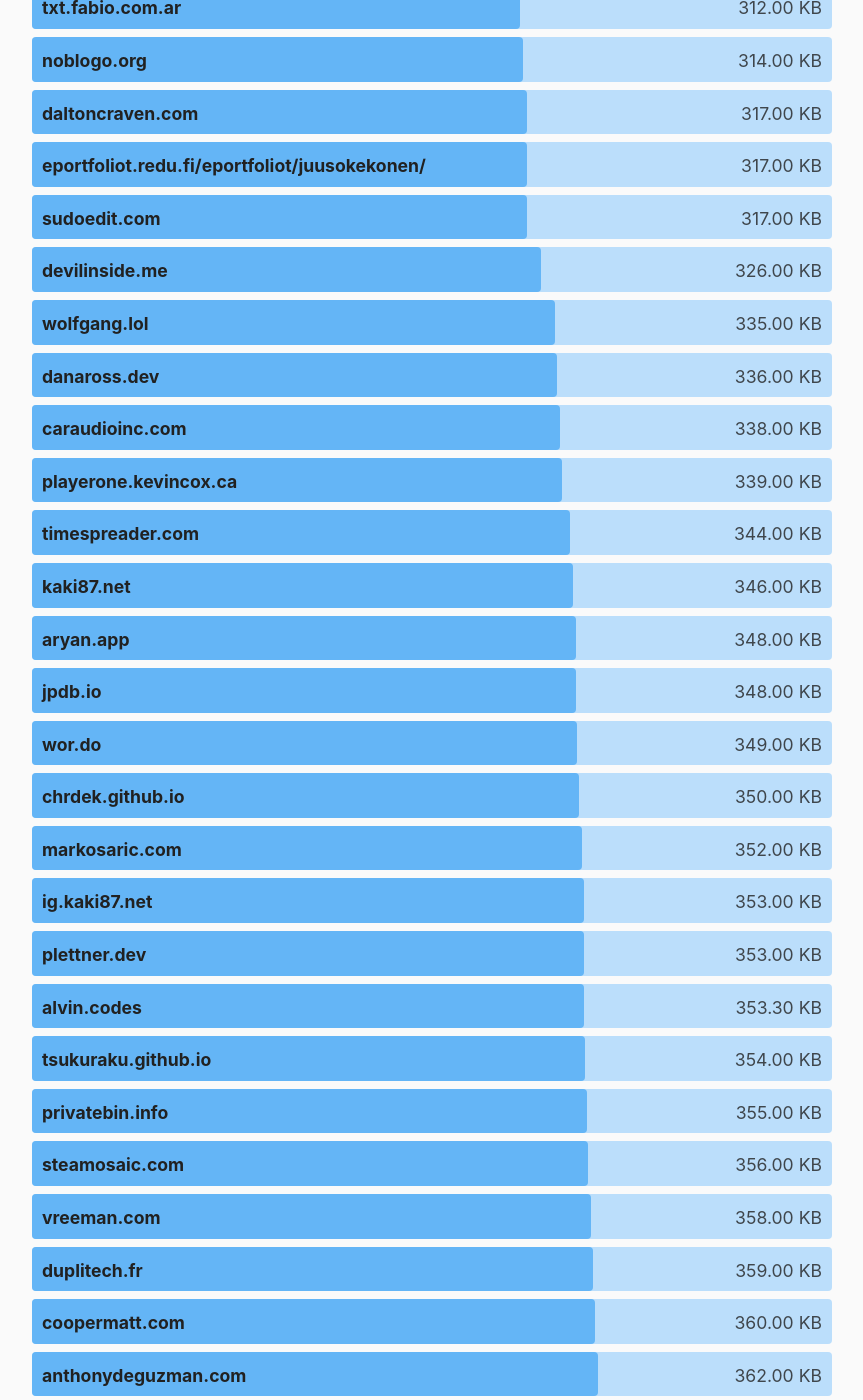
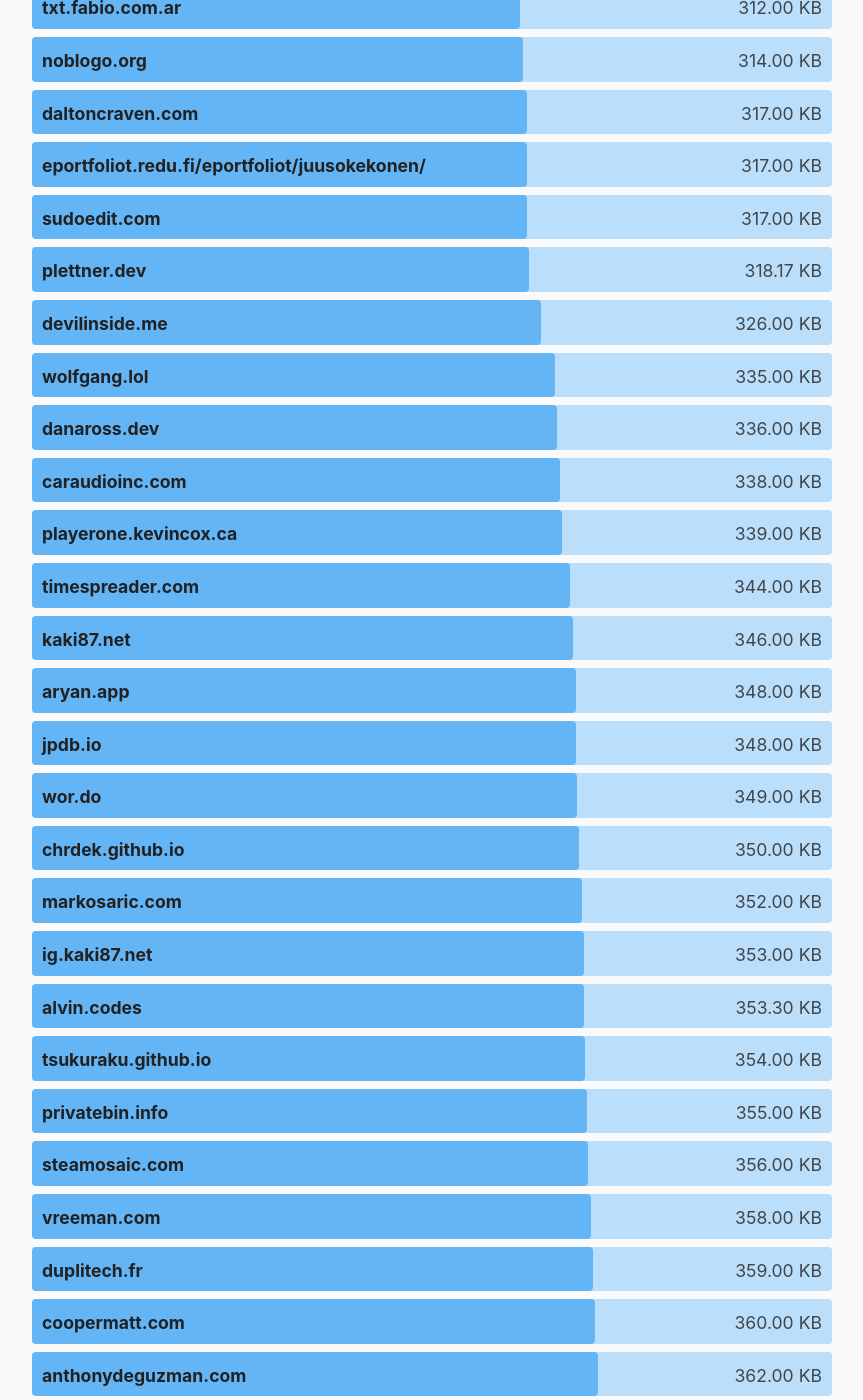
Before and after one commit to kevquirk/512kb.club, a Jekyll site: the page built from index.md, in a window 1280 px wide and 1400 px high, scrolled down 37047 px. Shown: the whole window, without its empty margins (208-1071 px from the left). Built offline with Jekyll 4.4.1, drawn with Linux system fonts in a browser that asks for light colours.

Commit message:
Update sites.yml

```diff
--- a/_data/sites.yml
+++ b/_data/sites.yml
@@ -3850,5 +3850,5 @@
 
 - domain: plettner.dev
   url: https://plettner.dev/
-  size: 353
-  last_checked: 2024-04-19
+  size: 318.17
+  last_checked: 2024-04-21
```
